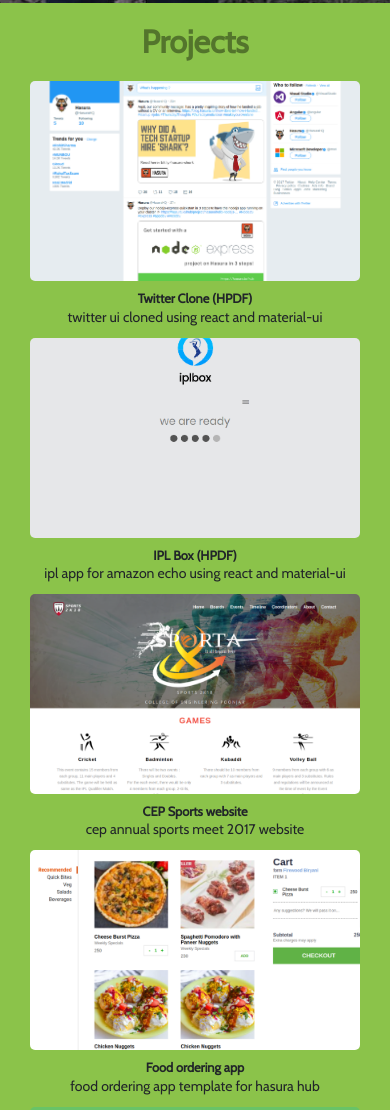
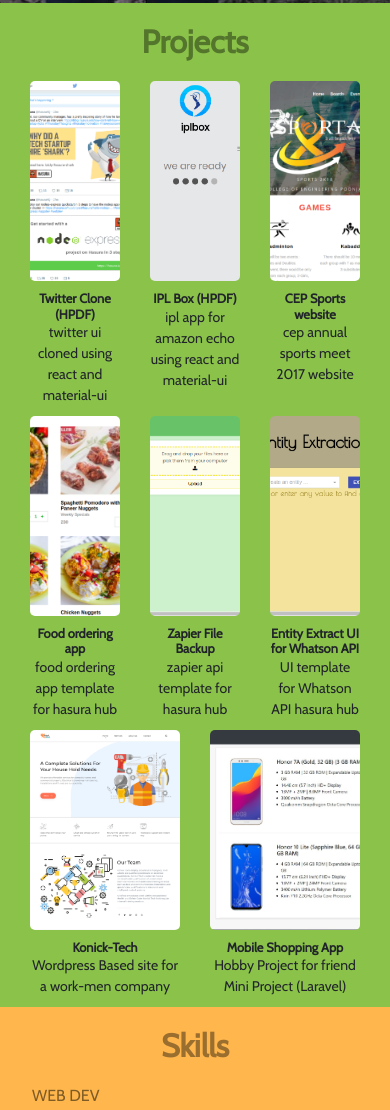
Before and after one commit to adevofficial/adevofficial.github.io, a plain HTML site: page index.html in a window 390 px wide. Shown: the part 1985-3095 px from the top of the page. Drawn offline with nearby package versions, Linux system fonts and the light colour scheme; a web font is replaced by a local one.

Commit message:
added new works

```diff
--- a/index.html
+++ b/index.html
@@ -121,7 +121,7 @@
         <section id="projects" class="one">
           <h1>Projects</h1>
           <div class="row row-margin">
-            <div class="projectBox col-md-6 col-lg-4">
+            <div class="projectBox col-4">
               <div
                 style="background-image:url('./img/projectImg/twitterClone.png'); "
                 class="projectImg"
@@ -135,7 +135,7 @@
               </div>
             </div>
 
-            <div class="projectBox col-md-6 col-lg-4">
+            <div class="projectBox col-4">
               <div
                 style="background-image:url('./img/projectImg/iplbox.png'); "
                 class="projectImg"
@@ -149,7 +149,7 @@
               </div>
             </div>
 
-            <div class="projectBox col-md-6 col-lg-4">
+            <div class="projectBox col-4">
               <div
                 style="background-image:url('./img/projectImg/sporta.png'); "
                 class="projectImg"
@@ -163,7 +163,7 @@
               </div>
             </div>
 
-            <div class="projectBox col-md-6 col-lg-4">
+            <div class="projectBox col-4">
               <div
                 style="background-image:url('./img/projectImg/swiggy.png'); "
                 class="projectImg"
@@ -177,7 +177,7 @@
               </div>
             </div>
 
-            <div class="projectBox col-md-6 col-lg-4">
+            <div class="projectBox col-4">
               <div
                 style="background-image:url('./img/projectImg/zaper.png'); "
                 class="projectImg"
@@ -191,7 +191,7 @@
               </div>
             </div>
 
-            <div class="projectBox col-md-6 col-lg-4">
+            <div class="projectBox col-4">
               <div
                 style="background-image:url('./img/projectImg/entityextract.png'); "
                 class="projectImg"
@@ -201,6 +201,35 @@
                 <h2 class="detailHead">Entity Extract UI for Whatson API</h2>
                 <div class="discription">
                   UI template for Whatson API hasura hub
+                </div>
+              </div>
+            </div>
+
+            <!-- New Work -->
+
+            <div class="projectBox col-6">
+              <div
+                style="background-image:url('./img/projectImg/konik-tech.png'); background-position: top;"
+                class="projectImg"
+              ></div>
+
+              <div class="details">
+                <h2 class="detailHead">Konick-Tech</h2>
+                <div class="discription">
+                  Wordpress Based site for a work-men company
+                </div>
+              </div>
+            </div>
+            <div class="projectBox col-6">
+              <div
+                style="background-image:url('./img/projectImg/shopping-app.jpg'); "
+                class="projectImg"
+              ></div>
+
+              <div class="details">
+                <h2 class="detailHead">Mobile Shopping App</h2>
+                <div class="discription">
+                  Hobby Project for friend Mini Project (Laravel)
                 </div>
               </div>
             </div>
@@ -500,7 +529,7 @@
       CreateProgress("#lanIllustrator", 0.5);
       CreateProgress("#lanBoostarap", 0.8);
       CreateProgress("#lanLinux", 0.7);
-      CreateProgress("#lanPython", 0.4);
+      CreateProgress("#lanPython", 0.6);
       CreateProgress("#lanDocker", 0.4);
 
       // new ProgressBar.Circle("#progress2", {
```
Also changed, not shown: img/projectImg/konik-tech.png (added), img/projectImg/shopping-app.jpg (added).
